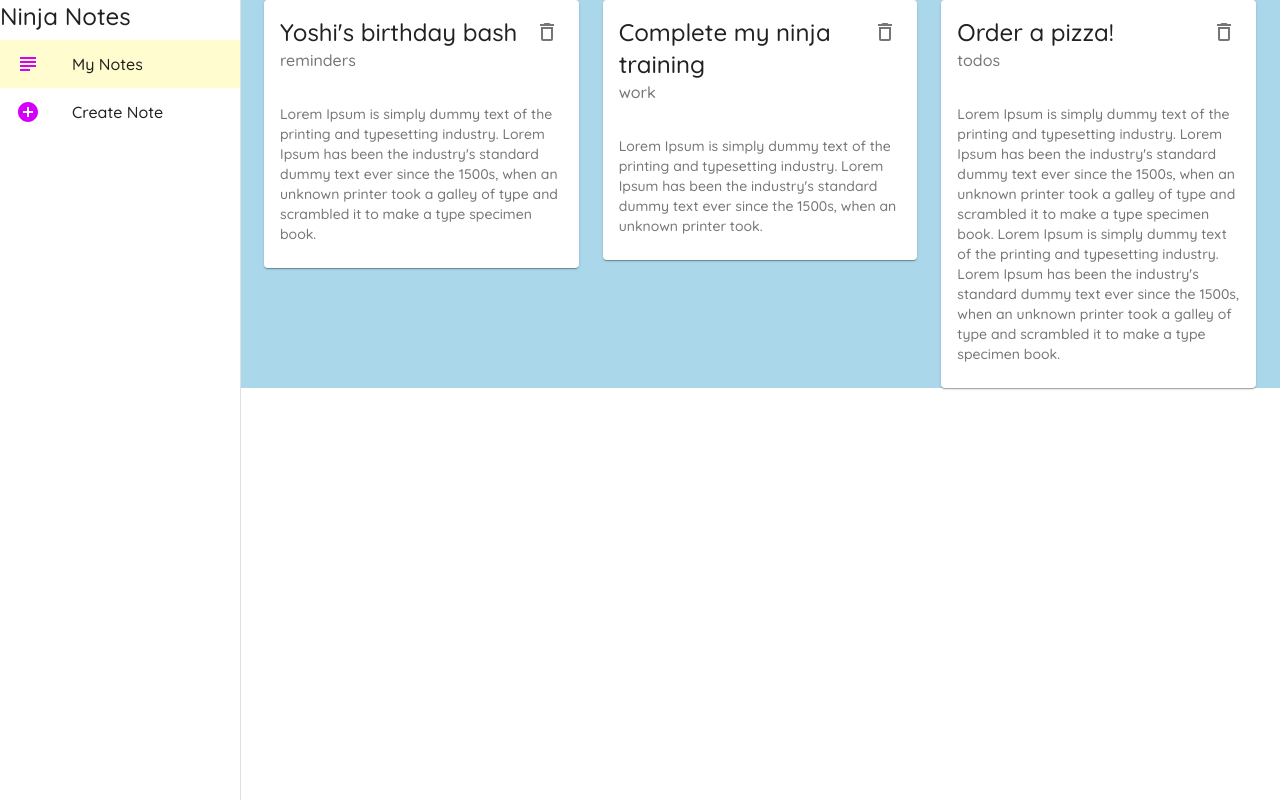
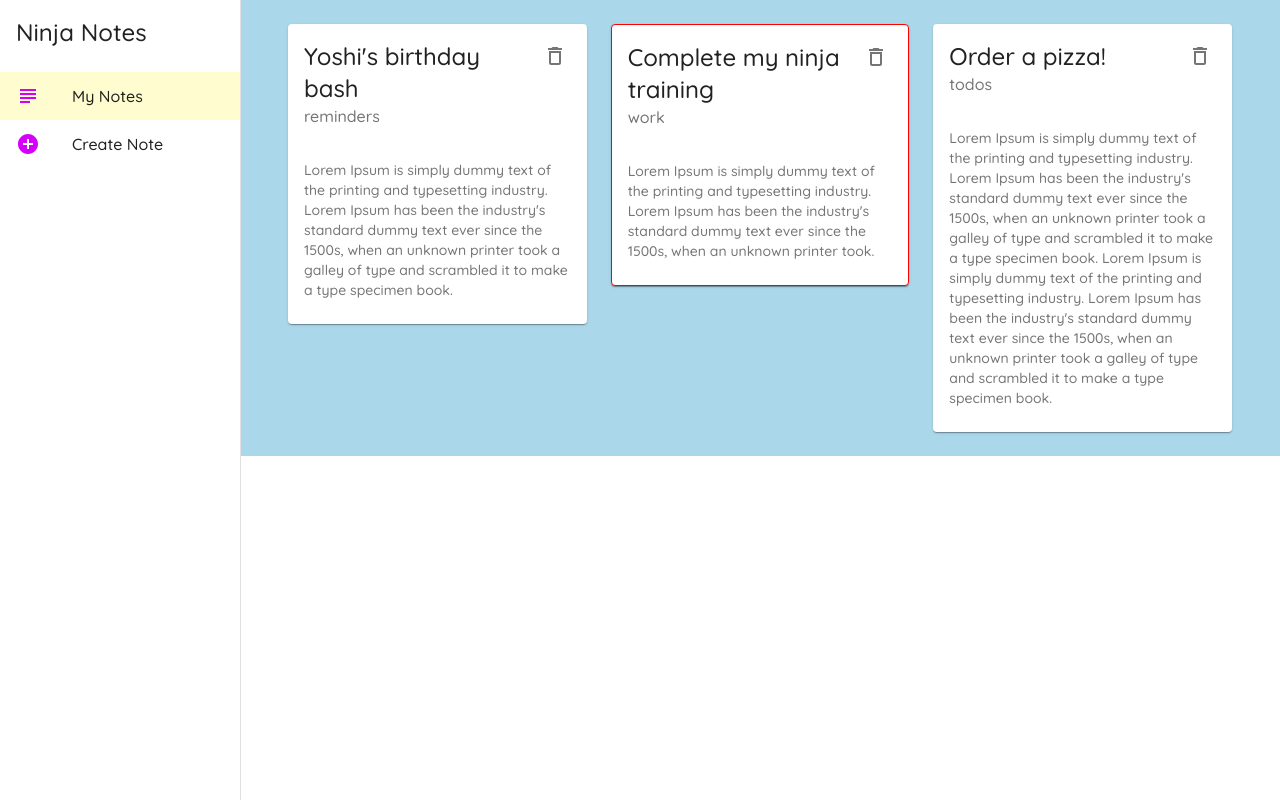
Before and after one commit to lollylegs/material--ui, a React (Create React App) app: page / in a window 1280 px wide. Built offline with nearby package versions, Linux system fonts and the light colour scheme; data requests are answered from the project's data file.

Commit message:
finish #15 more useStyles

```diff
--- a/src/components/Layout.js
+++ b/src/components/Layout.js
@@ -12,10 +12,12 @@
 
 const drawerWidth = 240
 
-const useStyles = makeStyles({
+const useStyles = makeStyles((theme) => {
+   return {
       page: {
          background: '#abd7eb',
-      width: '100%'
+         width: '100%',
+         padding: theme.spacing(3)
       },
       drawerPaper: {
          width: drawerWidth
@@ -28,7 +30,12 @@
       },
       active: {
          background: '#FFFDD0'
+      },
+      title: {
+         padding: theme.spacing(2)
       }
+   }
+
 })
 
 export default function Layout({ children }) {
@@ -61,7 +68,7 @@
             classes={{ paper: classes.drawerPaper }}
          >
             <div>
-               <Typography variant="h5">
+               <Typography variant="h5" className={classes.title}>
                   Ninja Notes
                </Typography>
             </div>
--- a/src/components/NoteCard.js
+++ b/src/components/NoteCard.js
@@ -5,11 +5,24 @@
 import IconButton from '@material-ui/core/IconButton'
 import Typography from '@material-ui/core/Typography'
 import DeleteOutlined from '@material-ui/icons/DeleteOutlined'
+import { makeStyles } from '@material-ui/core'
+
+const useStyles = makeStyles({
+  test: {
+    border: (note) => {
+      if (note.category == 'work') {
+        return '1px solid red'
+      }
+    }
+  }
+})
 
 export default function NoteCard({ note, handleDelete }) {
+  const classes = useStyles(note)
+
   return (
     <div>
-      <Card elevation={1}>
+      <Card elevation={1} className={classes.test}>
         <CardHeader
           action={
             <IconButton onClick={() => handleDelete(note.id)}>
```
Lines whose indentation alone changed are shown as unchanged.
